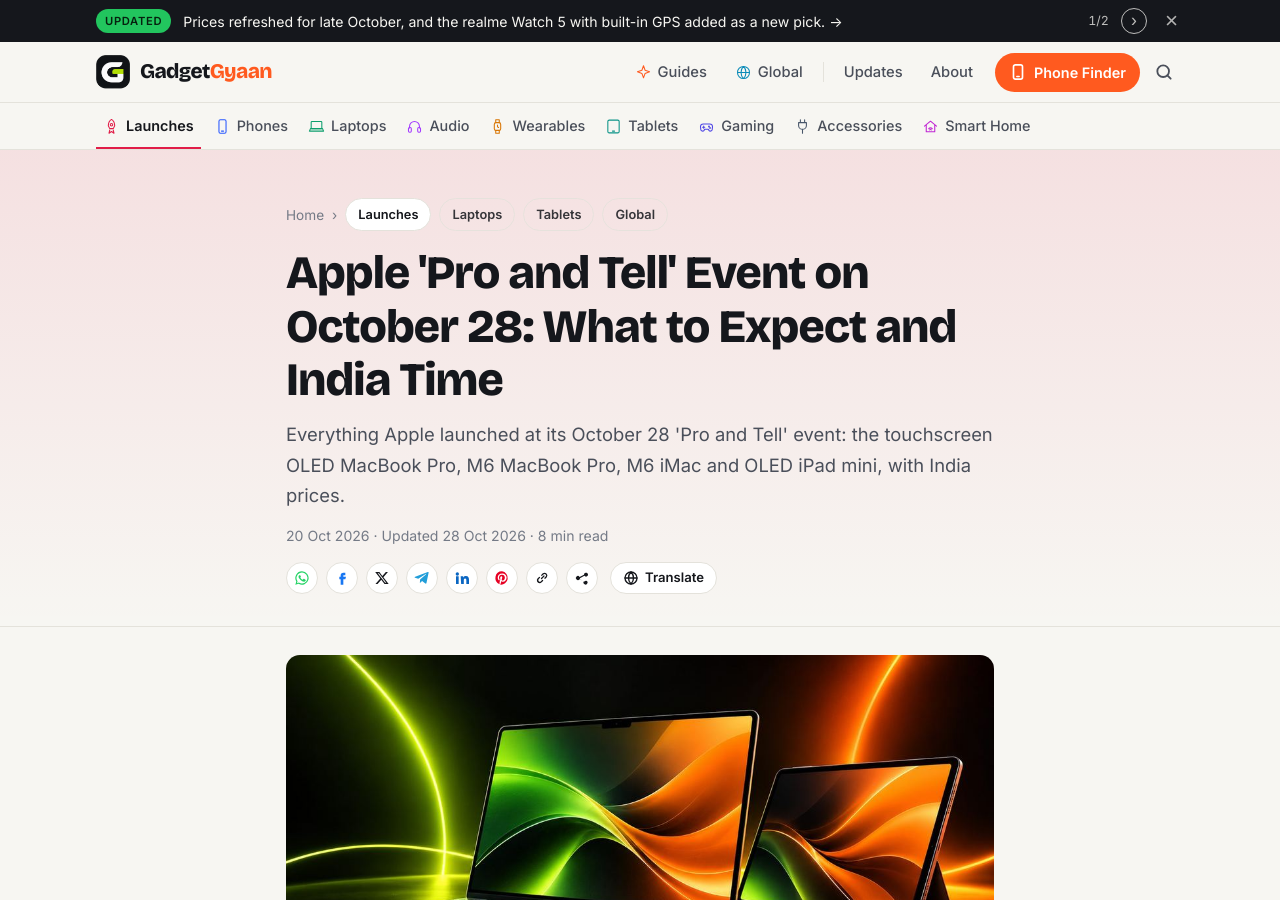
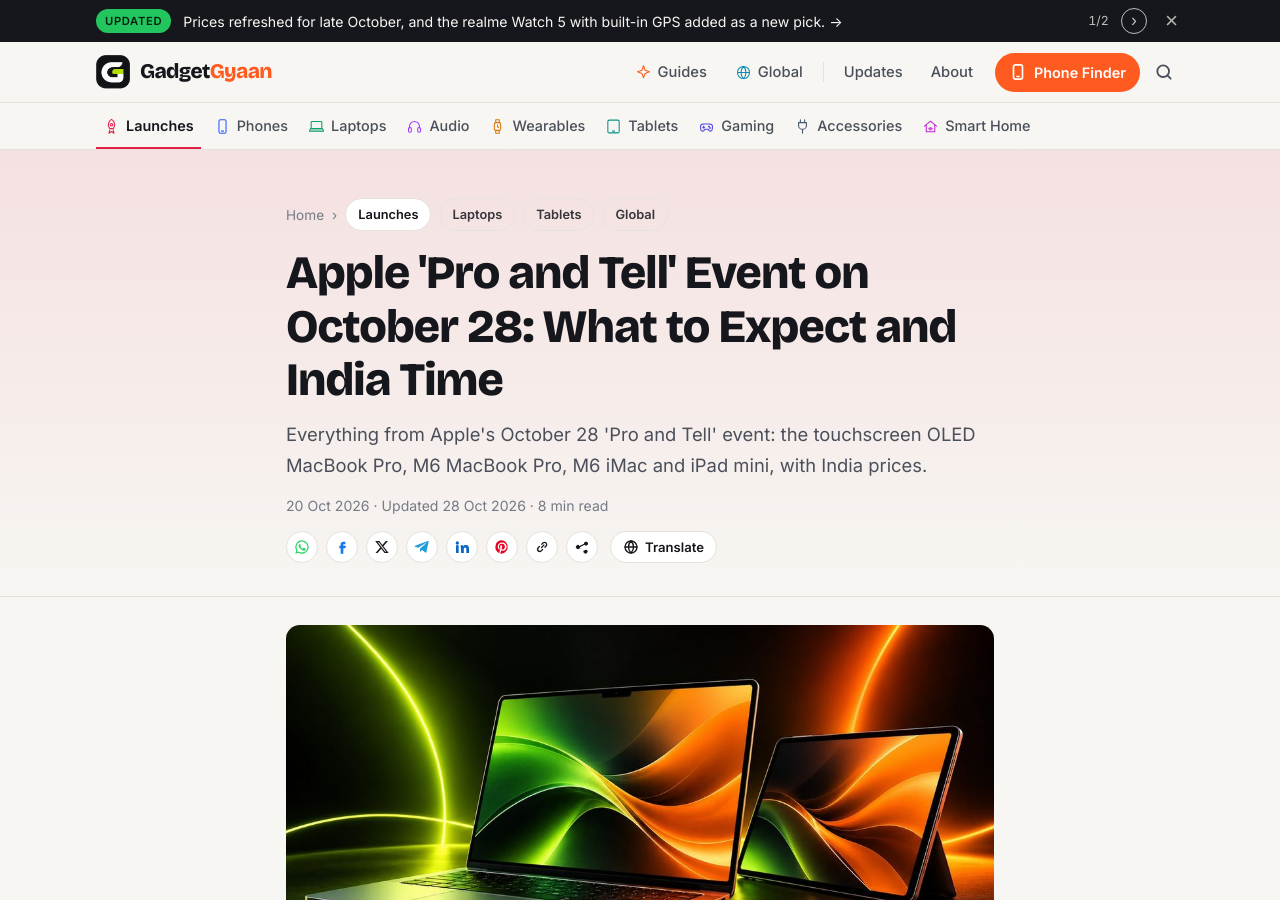
Before and after one commit to kiteksood167/kiteksood167.github.io, a Jekyll site: the page built from _posts/2026-10-20-apple-pro-and-tell-event-october-28-what-to-expect.md, in a window 1280 px wide and 900 px high. Built offline with Jekyll 4.4.1, drawn with Linux system fonts in a browser that asks for light colours; comment, search, counter and statistics services are not loaded.

Commit message:
Shorten Apple event post description
Co-Authored-By: Claude Opus 5.5 <noreply@anthropic.com>
Claude-Session: https://claude.ai/code/session_019q2TsaYyUfQwBS5iqKAhGu

```diff
--- a/_posts/2026-10-20-apple-pro-and-tell-event-october-28-what-to-expect.md
+++ b/_posts/2026-10-20-apple-pro-and-tell-event-october-28-what-to-expect.md
@@ -1,7 +1,7 @@
 ---
 title: "Apple 'Pro and Tell' Event on October 28: What to Expect and India Time"
 seo_title: "Apple Oct 28 Event: What to Expect & India Time"
-description: "Everything Apple launched at its October 28 'Pro and Tell' event: the touchscreen OLED MacBook Pro, M6 MacBook Pro, M6 iMac and OLED iPad mini, with India prices."
+description: "Everything from Apple's October 28 'Pro and Tell' event: the touchscreen OLED MacBook Pro, M6 MacBook Pro, M6 iMac and iPad mini, with India prices."
 date: 2026-10-20 04:10:00 +0530
 image: /assets/images/apple-event-oct-28-cover.jpg
 image_alt: "Concept illustration of a laptop and tablet on a dark background with green and orange light"
```
